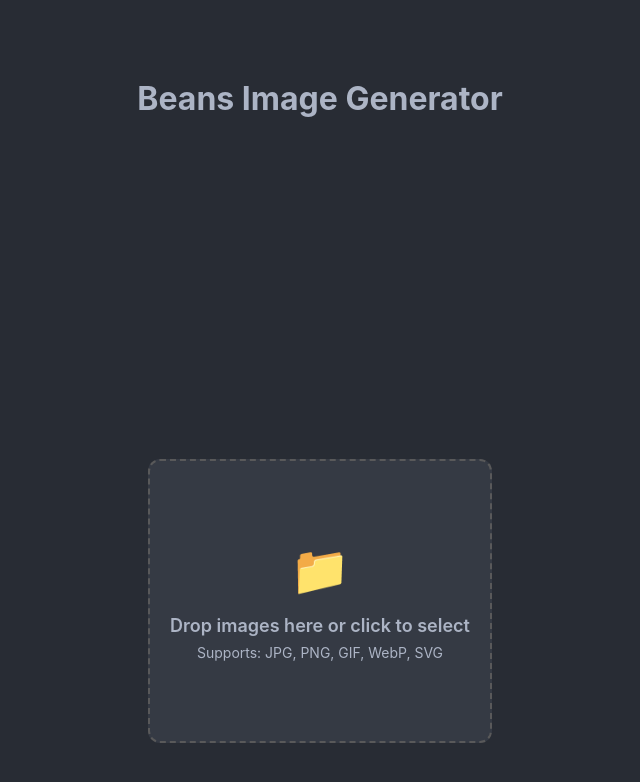
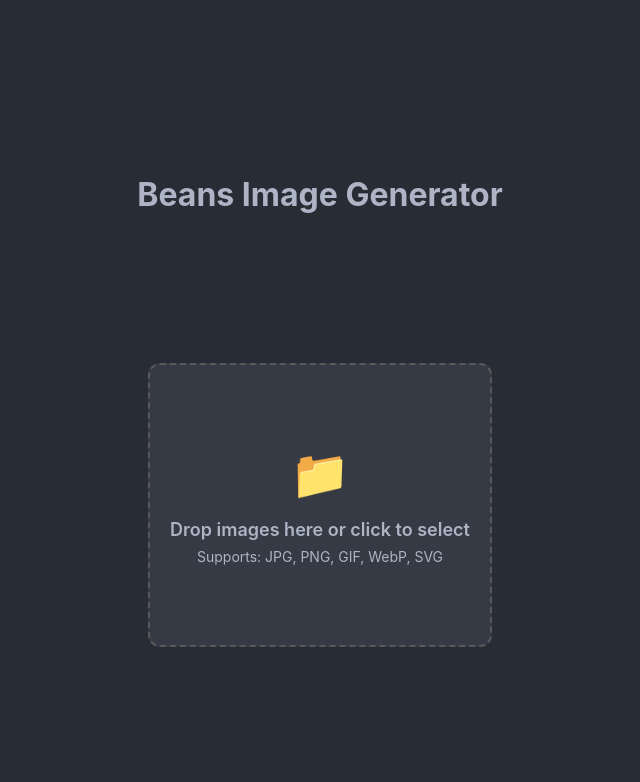
Before and after one commit to shrayg/pill_image_generator, a React (Create React App) app: page / in a window 1280 px wide. Shown: the top 782 px of the page, without its empty margins (320-960 px from the left). Built offline with nearby package versions, Linux system fonts and the light colour scheme.

Commit message:
adjusted padding

```diff
--- a/src/App.css
+++ b/src/App.css
@@ -58,5 +58,5 @@
 h1 {
   font-size: 2rem;
   color: #acb4c5;
-  padding-bottom: 25%;
+  padding-bottom: 10%;
 }
```
